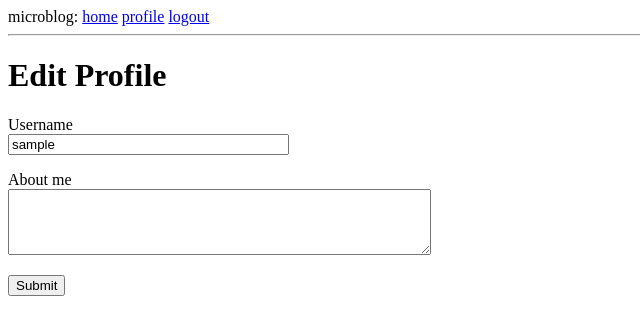
After one commit to henryspivey/flask, a Flask app: page /edit_profile in a window 1280 px wide. The commit adds this page. Shown: the top 335 px of the page, without its empty margins (0-640 px from the left). Run offline with Flask 2, Linux system fonts and the light colour scheme; the visitor is signed in with stand-in values (Sample User, id 1); data comes from the database, SQL or seed files in the repository; both versions use the stored data as it was after the commit.

Commit message:
add new fields to user model, edit profile route, modified profile template, added before_request decorator

```diff
--- a/app/forms.py
+++ b/app/forms.py
@@ -1,8 +1,8 @@
 from ast import Pass, Sub
 from tokenize import String
 from flask_wtf import FlaskForm
-from wtforms import StringField, PasswordField, BooleanField, SubmitField
-from wtforms.validators import DataRequired, ValidationError, Email, EqualTo
+from wtforms import StringField, TextAreaField, PasswordField, BooleanField, SubmitField
+from wtforms.validators import DataRequired, ValidationError, Email, EqualTo, Length
 from app.models import User
 
 
@@ -31,3 +31,9 @@ class RegistrationForm(FlaskForm):
         user = User.query.filter_by(email=email.data).first()
         if user is not None:
             raise ValidationError("Please use a different email address")
+
+
+class EditProfileForm(FlaskForm):
+    username = StringField("Username", validators=[DataRequired()])
+    about_me = TextAreaField("About me", validators=[Length(min=0, max=140)])
+    submit = SubmitField("Submit")
--- a/app/models.py
+++ b/app/models.py
@@ -4,17 +4,21 @@ from app import db
 from werkzeug.security import generate_password_hash, check_password_hash
 from flask_login import UserMixin
 from app import login
+from hashlib import md5
 
 
-class User(UserMixin,db.Model):
+class User(UserMixin, db.Model):
     id = db.Column(db.Integer, primary_key=True)
     username = db.Column(db.String(64), index=True, unique=True)
     email = db.Column(db.String(120), index=True, unique=True)
     password_hash = db.Column(db.String(128))
-    posts = db.relationship('Post', backref="author", lazy='dynamic')
+    posts = db.relationship("Post", backref="author", lazy="dynamic")
+
+    about_me = db.Column(db.String(140))
+    last_seen = db.Column(db.DateTime, default=datetime.utcnow)
 
     def __repr__(self):
-        return '<User {}>'.format(self.username)
+        return "<User {}>".format(self.username)
 
     def set_password(self, password):
         self.password_hash = generate_password_hash(password)
@@ -22,14 +26,22 @@ class User(UserMixin,db.Model):
     def check_password(self, password):
         return check_password_hash(self.password_hash, password)
 
+    def avatar(self, size):
+        digest = md5(self.email.lower().encode("utf-8")).hexdigest()
+        return "https://www.gravatar.com/avatar/{}?d=identicon&s={}".format(
+            digest, size
+        )
+
+
 class Post(db.Model):
     id = db.Column(db.Integer, primary_key=True)
     body = db.Column(db.String(140))
     timestamp = db.Column(db.DateTime, index=True, default=datetime.utcnow)
-    user_id = db.Column(db.Integer, db.ForeignKey('user.id'))
+    user_id = db.Column(db.Integer, db.ForeignKey("user.id"))
 
     def __repr__(self):
-        return '<Post {}>'.format(self.body)
+        return "<Post {}>".format(self.body)
+
 
 @login.user_loader
 def load_user(id):
--- a/app/routes.py
+++ b/app/routes.py
@@ -1,9 +1,18 @@
 from flask import flash, redirect, render_template, url_for, request
 from app import app, db
-from app.forms import LoginForm, RegistrationForm
+from app.forms import LoginForm, RegistrationForm, EditProfileForm
 from flask_login import current_user, login_required, login_user, logout_user
 from app.models import User
 from werkzeug.urls import url_parse
+from datetime import datetime
+
+
+# insert code that I want to execute before any view function in the application,
+@app.before_request
+def before_request():
+    if current_user.is_authenticated:
+        current_user.last_seen = datetime.utcnow()
+        db.session.commit()
 
 
 @app.route("/")
@@ -33,6 +42,7 @@ def login():
             return redirect(url_for("login"))
         login_user(user, remember=form.remember_me.data)
         next_page = request.args.get("next")
+        print(next_page)
         if not next_page or url_parse(next_page).netloc != "":
             next_page = url_for("index")
         return redirect(url_for(next_page[1:]))
@@ -58,3 +68,31 @@ def register():
         flash("Congratulations, you are now a registered user!")
         return redirect(url_for("login"))
     return render_template("register.html", title="Register", form=form)
+
+
+@app.route("/user/<username>")
+@login_required
+def user(username):
+    user = User.query.filter_by(username=username).first_or_404()
+    posts = [
+        {"author": user, "body": "Test post #1"},
+        {"author": user, "body": "Test post #2"},
+    ]
+    return render_template("user.html", user=user, posts=posts)
+
+
+@app.route("/edit_profile", methods=["GET", "POST"])
+@login_required
+def edit_profile():
+    form = EditProfileForm()
+    if form.validate_on_submit():
+        current_user.username = form.username.data
+        current_user.about_me = form.about_me.data
+        db.session.commit()
+        flash("Your changes have been saved.")
+        return redirect(url_for("edit_profile"))
+
+    elif request.method == "GET":
+        form.username.data = current_user.username
+        form.about_me.data = current_user.about_me
+    return render_template("edit_profile.html", title="Edit Profile", form=form)
--- /dev/null
+++ b/app/templates/_post.html
@@ -0,0 +1,6 @@
+<table>
+    <tr valign="top">
+        <td><img src="{{post.author.avatar(64)}}"> </td>
+        <td>{{post.author.username}} says: <b>{{post.body}}</b></td>
+    </tr>
+</table>
--- a/app/templates/base.html
+++ b/app/templates/base.html
@@ -15,6 +15,7 @@
 		{%if current_user.is_anonymous %}
 		<a href="{{url_for('login')}}">login</a>
 		{%else%}
+		<a href="{{url_for('user', username=current_user.username)}}">profile</a>
 		<a href="{{url_for('logout')}}">logout</a>
 		{%endif%}
 	</div>
--- /dev/null
+++ b/app/templates/edit_profile.html
@@ -0,0 +1,26 @@
+{%extends "base.html"%}
+
+{%block content%}
+<h1>
+    Edit Profile
+</h1>
+<form action="" method="post">
+    {{form.hidden_tag()}}
+    <p>
+        {{form.username.label}}<br>
+        {{form.username(size=32)}}<br>
+        {%for error in form.username.errors%}
+        <span style="color:red">[{{error}}]</span>
+        {%endfor%}
+    </p>
+    <p>
+        {{form.about_me.label}}<br>
+        {{form.about_me(cols=50, rows =4 )}} <br>
+        {%for error in form.about_me.errors%}
+        <span style="color:red">[{{error}}]</span>
+        {%endfor%}
+
+    </p>
+    <p>{{form.submit()}}</p>
+</form>
+{%endblock%}
```
Also changed, not shown: app/templates/user.html (added, +22 -0 lines), migrations/versions/1815f40bebf6_new_fields_in_user_model.py (added, +30 -0 lines), app.db.
